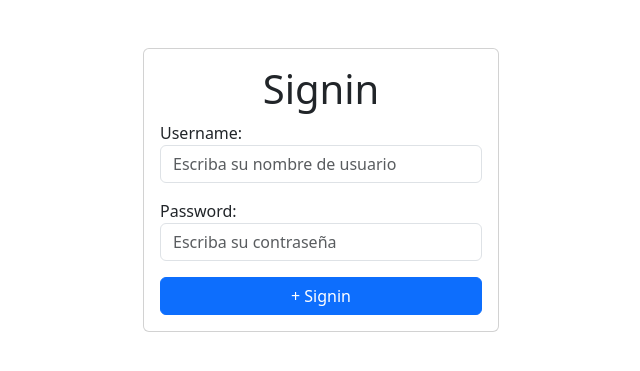
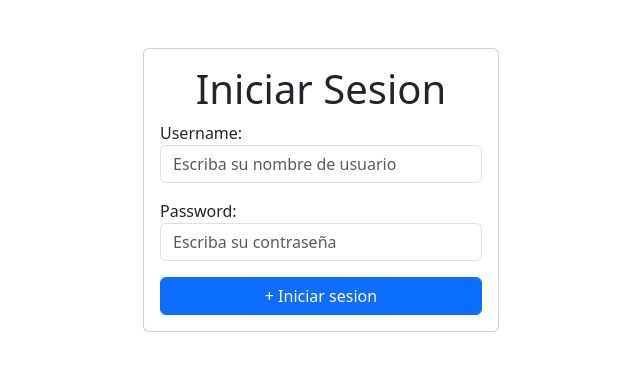
Before and after one commit to yelsinbanico/Panaderia_django, a Django app: page /signin/ in a window 1280 px wide. Shown: the part 56-427 px from the top of the page, without its empty margins (319-959 px from the left). Run offline with Django 4.2, Linux system fonts and the light colour scheme; parts of the project's set-up code (start-up, migrations or seed data) failed here and were passed over.

Commit message:
prueba signin

```diff
--- a/tasks/templates/signin.html
+++ b/tasks/templates/signin.html
@@ -6,13 +6,13 @@
     <div class="row">
         <section class="col-md-4 offset-md-4 mt-5">
             <form action="/signin/" method="POST" class="card card-body">
-                <h1 class="text-center">Signin</h1>
+                <h1 class="text-center">Iniciar Sesion</h1>
 
                 {{error}}
 
                 {% csrf_token %}
 
-                {{error}}
+<!--{{error}}-->
 
                 {% csrf_token %}
                 <div class="mb-3">
@@ -26,7 +26,7 @@
                     placeholder="Escriba su contraseña">
                 </div>
                 <button class="btn btn-primary">
-                    + Signin
+                    + Iniciar sesion
                 </button>
 
             </form>
```
